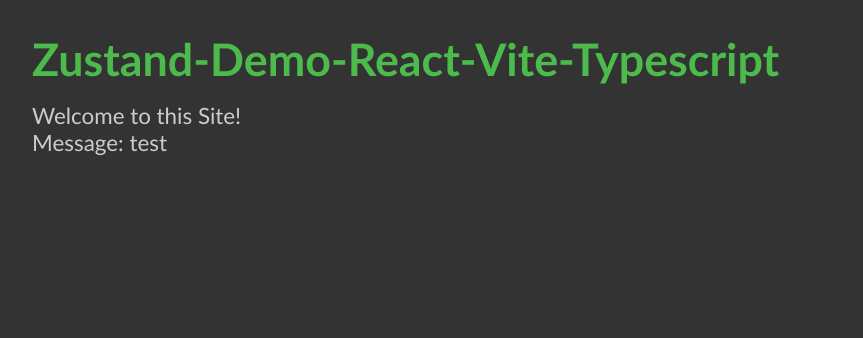
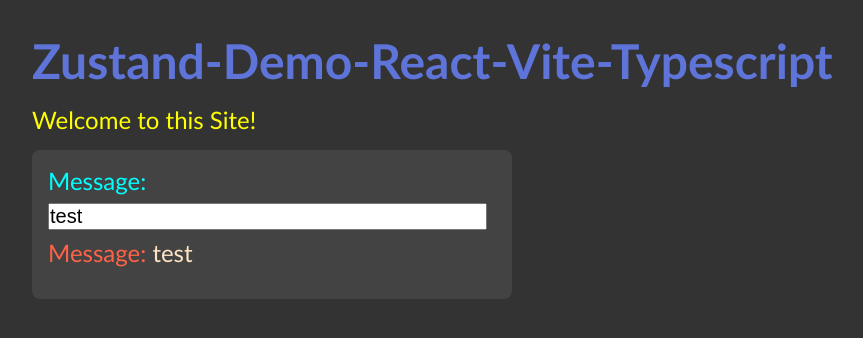
Before and after one commit to Scientific-Research/mk004-Zustand-Demo-React-Vite-Typescript, a React (Vite) app: page / in a window 1280 px wide. Shown: the top 338 px of the page, without its empty margins (0-863 px from the left). Built offline with nearby package versions, Linux system fonts and the light colour scheme.

Commit message:
simple state variable => message is working well

```diff
--- a/index.html
+++ b/index.html
@@ -4,7 +4,7 @@
     <meta charset="UTF-8" />
     <link rel="icon" type="image/svg+xml" href="/vite.svg" />
     <meta name="viewport" content="width=device-width, initial-scale=1.0" />
-    <link rel="stylesheet" href="/src/App.css" />
+    <link rel="stylesheet" href="/src/App.scss" />
     <title>Zustand-Demo-React-Vite-Typescript</title>
   </head>
   <body>
--- a/package.json
+++ b/package.json
@@ -16,6 +16,7 @@
     "@types/react": "^18.0.28",
     "@types/react-dom": "^18.0.11",
     "@vitejs/plugin-react": "^3.1.0",
+    "sass": "^1.92.1",
     "typescript": "^4.9.3",
     "vite": "^4.2.0"
   }
--- a/src/App.css
+++ /dev/null
@@ -1,19 +0,0 @@
-* {
-  padding: 0;
-  margin: 0;
-  box-sizing: border-box;
-}
-
-body {
-  background-color: #333;
-  padding: 1rem;
-  margin: 1rem;
-  color: #ccc;
-  font-family: 'Gill Sans', 'Gill Sans MT', Calibri, 'Trebuchet MS', sans-serif;
-  font-size: 1.4rem;
-
-  h1 {
-    color: rgb(76, 187, 76);
-    margin-bottom: 1rem;
-  }
-}
--- /dev/null
+++ b/src/App.scss
@@ -0,0 +1,118 @@
+$dataColor: yellow;
+
+* {
+  padding: 0;
+  margin: 0;
+  box-sizing: border-box;
+}
+
+body {
+  color: #ccc;
+  background-color: #333;
+  font-family: 'Gill Sans', 'Gill Sans MT', Calibri, 'Trebuchet MS', sans-serif;
+  padding: 1rem;
+  margin: 1rem;
+  font-size: 1.5rem;
+
+  .App {
+    h1 {
+      color: rgb(94, 116, 217);
+      margin: 0 0 1rem 0;
+    }
+
+    p {
+      margin-bottom: 1rem;
+      color: yellow;
+    }
+
+    main {
+      display: flex;
+      gap: 1rem;
+
+      section.controlArea {
+        width: 30rem;
+
+        div.data {
+          background-color: #434343;
+          margin: 0 0 1rem 0;
+          padding: 1rem;
+          border-radius: 0.5rem;
+
+          label {
+            margin: 0 0 0.5rem 0;
+            display: block;
+            color: aqua;
+          }
+
+          input {
+            width: 98%;
+            display: block;
+            margin-bottom: 0.5rem;
+            font-size: 1.25rem;
+          }
+
+          button {
+            margin: 0 0.2rem 0.2rem 0;
+          }
+
+          p {
+            color: tomato;
+            span {
+              color: bisque;
+            }
+          }
+        }
+      }
+
+      section.dataArea {
+        h2 {
+          margin: 0 0 1rem 0;
+        }
+
+        .infoBox {
+          background-color: #777;
+          padding: 1rem;
+          width: 28rem;
+          border-radius: 1rem;
+          color: #222;
+
+          label {
+            font-weight: bold;
+          }
+
+          .theValue {
+            color: $dataColor;
+          }
+
+          div.row {
+            margin: 0 0 0.5rem 0;
+
+            ul {
+              margin: 0.5rem 0 0 -0.5rem;
+
+              li {
+                color: $dataColor;
+              }
+            }
+
+            .spinner {
+              font-size: 2rem;
+              color: #444;
+              animation: spin infinite 2s linear;
+            }
+
+            @keyframes spin {
+              from {
+                transform: rotate(0deg);
+              }
+
+              to {
+                transform: rotate(360deg);
+              }
+            }
+          }
+        }
+      }
+    }
+  }
+}
--- a/src/App.tsx
+++ b/src/App.tsx
@@ -5,11 +5,29 @@
 function App() {
   const [message, setMessage] = useState('test');
 
+  const handleDisplayMessage = (e: React.ChangeEvent<HTMLInputElement>) => {
+    setMessage(e.target.value);
+  };
+
   return (
     <div className="App">
       <h1>Zustand-Demo-React-Vite-Typescript</h1>
       <p>Welcome to this Site!</p>
-      <p>Message: {message}</p>
+      <main>
+        <section className="controlArea">
+          <div className="data">
+            <label htmlFor="">Message:</label>
+            <input
+              type="text"
+              value={message}
+              onChange={(e) => handleDisplayMessage(e)}
+            />
+            <p>
+              Message: <span>{message}</span>
+            </p>
+          </div>
+        </section>
+      </main>
     </div>
   );
 }
```
Also changed, not shown: 1 other file (tests, documents, lock files or other folders).
